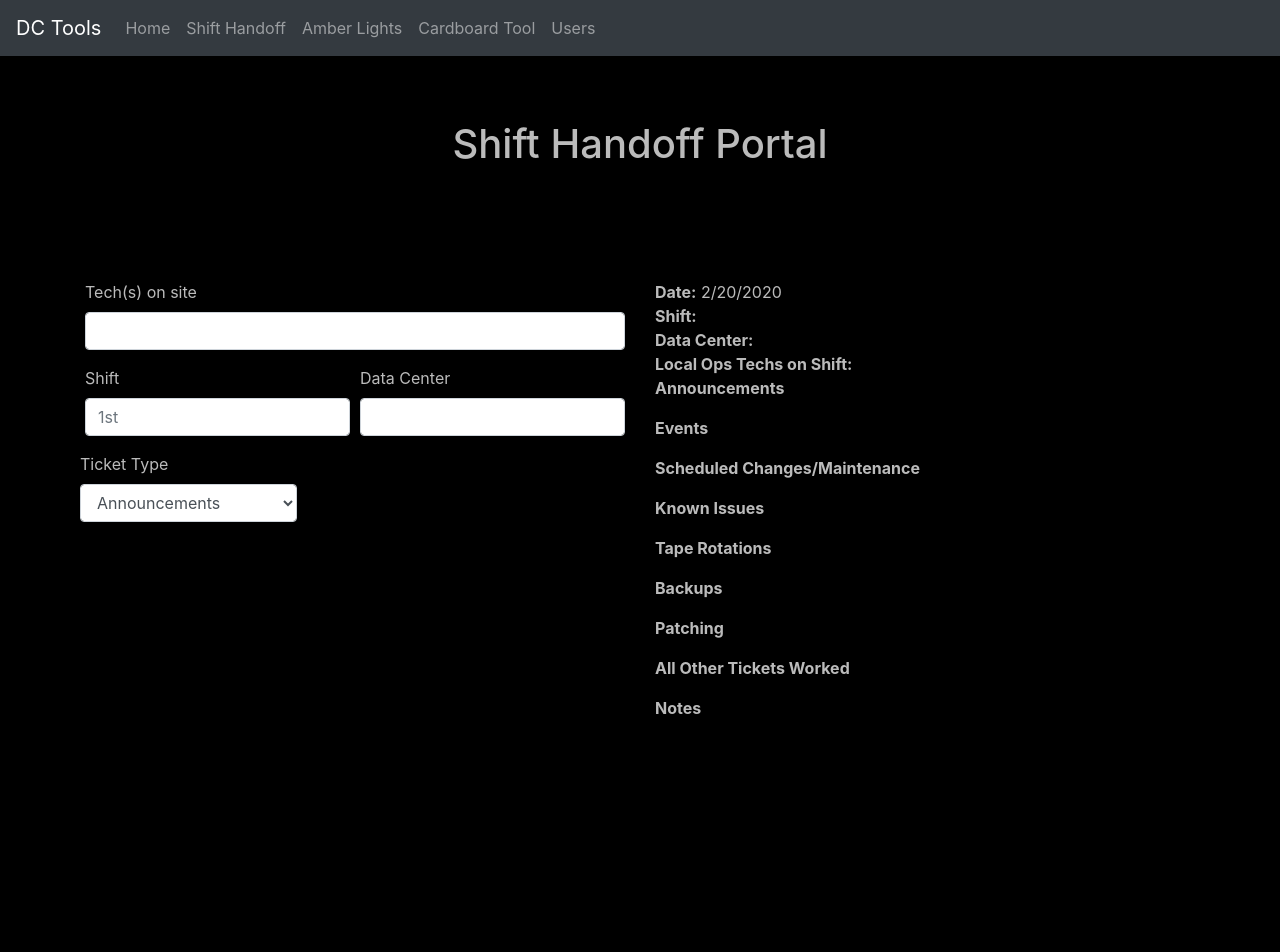
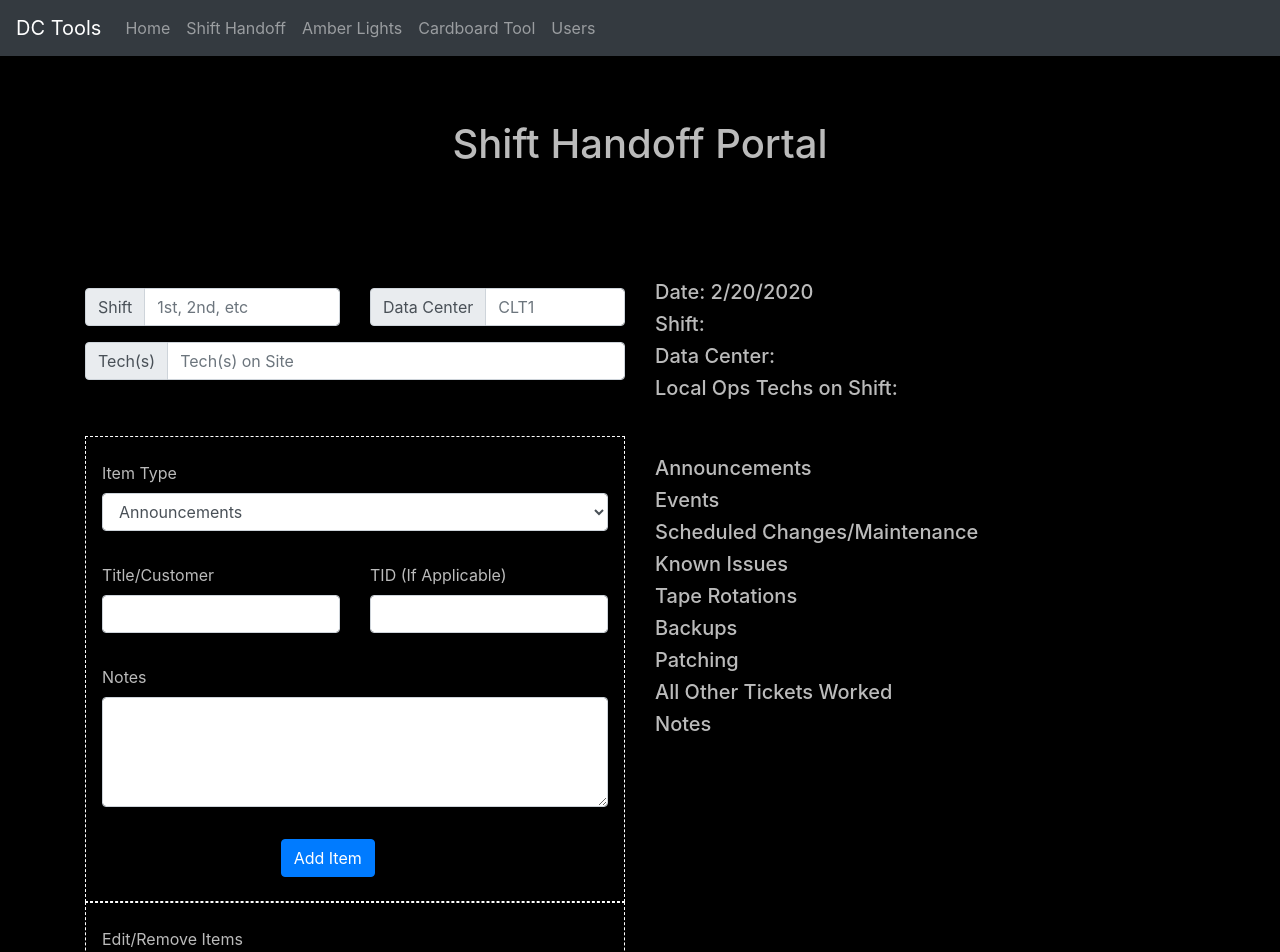
Before and after one commit to GregoryDesmarais/dcTools, a React (Create React App) app in the folder client/: page /handoff in a window 1280 px wide. Shown: the top 952 px of the page. Before the commit the page ends 800 px from the top, so only its background shows below. Built offline with nearby package versions, Linux system fonts and the light colour scheme.

Commit message:
More work on Handoff page. - Updated Template component for better formatting. - Continued to work on Handoff code.  Adding Items and saving to LS works. - Listing Items in the Edit section works. - Still working on editing/removing Items.

```diff
--- a/client/src/components/Template/index.js
+++ b/client/src/components/Template/index.js
@@ -1,20 +1,15 @@
 import React from "react";
 
 
-function writeInfo(item) {
+function writeInfo(item, i) {
     return (
-        <div>
-            <p><strong>{item.title}</strong></p>
-            <p>{item.body}</p>
-        </div>
-    )
-}
-
-function writeTicket(item) {
-    return (
-        <div>
-            <p><strong>{item.customer}</strong> - TID: {item.TID}</p>
-            <p>{item.body}</p>
+        <div key={i}>
+            <p><strong>{item.title} {item.TID ? " - TID: "+item.TID : ""}</strong></p>
+            <ul>
+                {item.body.split("\r\n").map((lineItem, i) => {
+                    return (<li key={i}>{lineItem}</li>)
+                })}
+            </ul>
         </div>
     )
 }
@@ -32,8 +27,7 @@ function Template(props) {
     let other = [];
     let notes = [];
 
-    if(props.items.length > 0)
-    {
+    if (props.items.length > 0) {
         announce = props.items.filter(item => item.type === "announce");
         events = props.items.filter(item => item.type === "events");
         maint = props.items.filter(item => item.type === "maint");
@@ -46,19 +40,20 @@ function Template(props) {
     }
 
     return (<div>
-        <div><strong>Date:</strong> {date.getMonth() + 1}/{date.getDate()}/{date.getFullYear()}</div>
-        <div><strong>Shift:</strong> {props.shift}</div>
-        <div><strong>Data Center:</strong> {props.dc}</div>
-        <div><strong>Local Ops Techs on Shift:</strong> {props.names}</div>
-        <p><strong>Announcements</strong>{announce ? announce.map(item => writeInfo(item)) : ""}</p>
-        <p><strong>Events</strong>{events ? events.map(item => writeInfo(item)) : ""}</p>
-        <p><strong>Scheduled Changes/Maintenance</strong>{maint ? maint.map(item => writeInfo(item)) : ""}</p>
-        <p><strong>Known Issues</strong>{issues ? issues.map(item => writeInfo(item)) : ""}</p>
-        <p><strong>Tape Rotations</strong>{tapes ? tapes.map(item => writeTicket(item)) : ""}</p>
-        <p><strong>Backups</strong>{backup ? backup.map(item => writeTicket(item)) : ""}</p>
-        <p><strong>Patching</strong>{patch ? patch.map(item => writeTicket(item)) : ""}</p>
-        <p><strong>All Other Tickets Worked</strong>{other ? other.map(item => writeTicket(item)) : ""}</p>
-        <p><strong>Notes</strong>{notes ? notes.map(item => writeInfo(item)) : ""}</p>
+        <div><h5>Date: {date.getMonth() + 1}/{date.getDate()}/{date.getFullYear()}</h5></div>
+        <div><h5>Shift: {props.shift}</h5> </div>
+        <div><h5>Data Center: {props.dc}</h5> </div>
+        <div><h5>Local Ops Techs on Shift: {props.names}</h5> </div>
+        <br /><br />
+        <div><h5>Announcements</h5>{announce ? announce.map((item, i) => writeInfo(item, i)) : ""}</div>
+        <div><h5>Events</h5>{events ? events.map((item, i) => writeInfo(item, i)) : ""}</div>
+        <div><h5>Scheduled Changes/Maintenance</h5>{maint ? maint.map((item, i) => writeInfo(item, i)) : ""}</div>
+        <div><h5>Known Issues</h5>{issues ? issues.map((item, i) => writeInfo(item, i)) : ""}</div>
+        <div><h5>Tape Rotations</h5>{tapes ? tapes.map((item, i) => writeInfo(item, i)) : ""}</div>
+        <div><h5>Backups</h5>{backup ? backup.map((item, i) => writeInfo(item, i)) : ""}</div>
+        <div><h5>Patching</h5>{patch ? patch.map((item, i) => writeInfo(item, i)) : ""}</div>
+        <div><h5>All Other Tickets Worked</h5>{other ? other.map((item, i) => writeInfo(item, i)) : ""}</div>
+        <div><h5>Notes</h5>{notes ? notes.map((item, i) => writeInfo(item, i)) : ""}</div>
     </div>
     );
 }
--- a/client/src/pages/Handoff/index.css
+++ b/client/src/pages/Handoff/index.css
@@ -0,0 +1,4 @@
+form {
+    border: white 1px dashed;
+    padding: 1em
+}
--- a/client/src/pages/Handoff/index.js
+++ b/client/src/pages/Handoff/index.js
@@ -4,7 +4,9 @@ import Container from "react-bootstrap/Container";
 import Row from "react-bootstrap/Row";
 import Col from "react-bootstrap/Col";
 import Button from "react-bootstrap/Button";
+import InputGroup from "react-bootstrap/InputGroup";
 import Form from "react-bootstrap/Form";
+import FormControl from "react-bootstrap/FormControl";
 import Jumbotron from "react-bootstrap/Jumbotron";
 import Template from "../../components/Template";
 
@@ -15,7 +17,26 @@ class Handoff extends Component {
         names: "",
         shift: "",
         dc: "",
-        items: []
+        items: [],
+        type: "announce",
+        title: "",
+        TID: "",
+        body: "",
+        modify: "",
+    }
+
+    componentDidMount = () => {
+
+        this.setState({
+            names: localStorage.names || "",
+            shift: localStorage.shift || "",
+            dc: localStorage.dc || "",
+            items: (localStorage.items ? JSON.parse(localStorage.items) : [])
+        })
+    }
+
+    componentDidUpdate = (prevProps, prevStates) => {
+        this.saveData()
     }
 
     handleInputChange = event => {
@@ -23,6 +44,60 @@ class Handoff extends Component {
         this.setState({
             [id]: value
         });
+    }
+
+    handleSubmitButton = event => {
+        event.preventDefault();
+        let item = {
+            type: this.state.type,
+            title: this.state.title,
+            TID: this.state.TID,
+            body: this.state.body
+        };
+        let items = this.state.items;
+        items.push(item);
+        this.setState({
+            items: items,
+            type: "announce",
+            title: "",
+            TID: "",
+            body: ""
+        })
+    }
+
+    saveData(){
+        localStorage.items = JSON.stringify(this.state.items);
+        localStorage.names = this.state.names;
+        localStorage.shift = this.state.shift;
+        localStorage.dc = this.state.dc;
+    }
+
+    editItem(event, edit){
+        event.preventDefault();
+        this.setState({
+            type: "events",
+            title: "Test Title",
+            TID: "",
+            body: "Testing this stufff"
+        })
+        return;
+        console.log(this.state.items)
+        let tempItems = [...this.state.items];
+        console.log(tempItems);
+        let removed = tempItems.splice(this.state.modify,1);
+        console.log(removed);
+        this.setState({
+            type: removed.type,
+            title: removed.title,
+            TID: removed.TID,
+            body: removed.body,
+        })
+        console.log(this.state)
+
+            // this.setState({
+            //     items: tempItems
+            // })
+
     }
 
     render() {
@@ -35,34 +110,60 @@ class Handoff extends Component {
             <Container>
                 <Row>
                     <Col>
-                        <Form>
-                            <Form.Row>
-                                <Col>
-                                    <Form.Group controlId="names">
-                                        <Form.Label>Tech(s) on site</Form.Label>
-                                        <Form.Control name="dcnames" onChange={this.handleInputChange} value={this.state.names} />
-                                    </Form.Group>
-                                </Col>
-                            </Form.Row>
-                            <Form.Row>
+                        <Row>
                             <Col lg={6}>
-                                    <Form.Group controlId="shift">
-                                        <Form.Label>Shift</Form.Label>
-                                        <Form.Control name="dcshift" onChange={this.handleInputChange} placeholder="1st" value={this.state.shift} />
-                                    </Form.Group>
+                                <InputGroup>
+                                    <InputGroup.Prepend>
+                                        <InputGroup.Text>Shift</InputGroup.Text>
+                                    </InputGroup.Prepend>
+                                    <FormControl
+                                        id="shift"
+                                        onChange={this.handleInputChange}
+                                        placeholder="1st, 2nd, etc"
+                                        aria-label="Shift"
+                                        value={this.state.shift}
+                                    />
+                                </InputGroup>
                             </Col>
                             <Col lg={6}>
-                                    <Form.Group controlId="dc">
-                                        <Form.Label>Data Center</Form.Label>
-                                        <Form.Control name="dcdc" onChange={this.handleInputChange} value={this.state.dc} />
-                                    </Form.Group>
+                                <InputGroup>
+                                    <InputGroup.Prepend>
+                                        <InputGroup.Text>Data Center</InputGroup.Text>
+                                    </InputGroup.Prepend>
+                                    <FormControl
+                                        id="dc"
+                                        onChange={this.handleInputChange}
+                                        placeholder="CLT1"
+                                        aria-label="Enter Data Center name"
+                                        value={this.state.dc}
+                                    />
+                                </InputGroup>
                             </Col>
-                            </Form.Row>
-                            <Form.Row>
+                        </Row>
+                        <Row>
+                            <Col>
+                                <InputGroup>
+                                    <InputGroup.Prepend>
+                                        <InputGroup.Text>Tech(s)</InputGroup.Text>
+                                    </InputGroup.Prepend>
+                                    <FormControl
+                                        id="names"
+                                        onChange={this.handleInputChange}
+                                        placeholder="Tech(s) on Site"
+                                        aria-label="Tech(s) on Site"
+                                        value={this.state.names}
+                                    />
+                                </InputGroup>
+                            </Col>
+                        </Row>
+                        <br/><br/>
+                        <Form>
+                            <Row>
+                                <Col>
                                     <Form.Group controlId="type">
-                                    <Form.Label>Ticket Type</Form.Label>
-                                    <Form.Control onChange={this.handleInputChange} as="select" >
-                                        <option value="annouce">Announcements</option>
+                                        <Form.Label>Item Type</Form.Label>
+                                        <Form.Control onChange={this.handleInputChange} as="select" value={this.state.type}>
+                                            <option value="announce">Announcements</option>
                                             <option value="events">Events</option>
                                             <option value="maint">Changes/Maintenance</option>
                                             <option value="issues">Known Issue</option>
@@ -73,7 +174,62 @@ class Handoff extends Component {
                                             <option value="notes">Notes</option>
                                         </Form.Control>
                                     </Form.Group>
-                            </Form.Row>
+                                </Col>
+                            </Row>
+                            <Row>
+                                <Col>
+                                <Form.Group controlId="title">
+                                    <Form.Label>Title/Customer</Form.Label>
+                                    <Form.Control name="dcTitle" onChange={this.handleInputChange} value={this.state.title}></Form.Control>
+                                </Form.Group>
+                                </Col>
+                                <Col>
+                                <Form.Group controlId="TID">
+                                    <Form.Label>TID (If Applicable)</Form.Label>
+                                    <Form.Control name="dcTID" onChange={this.handleInputChange} value={this.state.TID}></Form.Control>
+                                </Form.Group>
+                                </Col>
+                            </Row>
+                            <Row>
+                                <Col>
+                                <Form.Group controlId="body">
+                                    <Form.Label>Notes</Form.Label>
+                                    <Form.Control name="dcbody" onChange={this.handleInputChange} as="textarea" rows="4" value={this.state.body}></Form.Control>
+                                </Form.Group>
+                                </Col>
+                            </Row>
+                            <Row>
+                                <Col lg={4}/>
+                                <Col>
+                                <Button variant="primary" type="submit" onClick={this.handleSubmitButton}>Add Item</Button>
+                                </Col>
+                                <Col lg={4}/>
+                            </Row>
+                        </Form>
+                        <Form>
+                            <Row>
+                                <Col>
+                                    <Form.Group controlId="modify">
+                                        <Form.Label>Edit/Remove Items</Form.Label>
+                                        <Form.Control as="select" onChange={this.handleInputChange}>
+                                            <option value="">Select Ticket</option>
+                                            {this.state.items.map((item, i) => {
+                                                return(
+                                                    <option key={i} value={i}>{item.title}</option>
+                                                )
+                                            })}
+                                        </Form.Control>
+                                    </Form.Group>
+                                </Col>
+                            </Row>
+                            <Row className="text-center">
+                                <Col>
+                                    <Button type="submit" onClick={(event)=> this.editItem(event, true)}>Edit Item</Button>
+                                </Col>
+                                <Col>
+                                    <Button type="submit" onClick={(event) => this.editItem(event,false)}>Remove Item</Button>
+                                </Col>
+                            </Row>
                             </Form>
                     </Col>
                     <Col>
@@ -85,7 +241,7 @@ class Handoff extends Component {
                         />
                     </Col>
                 </Row>
-            </Container>
+            </Container >
         </>);
     }
 }
```
Lines whose indentation alone changed are shown as unchanged.
